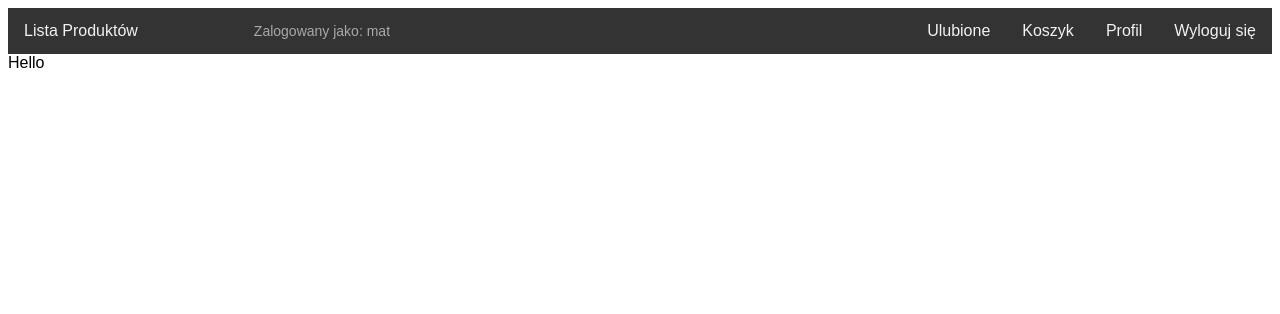
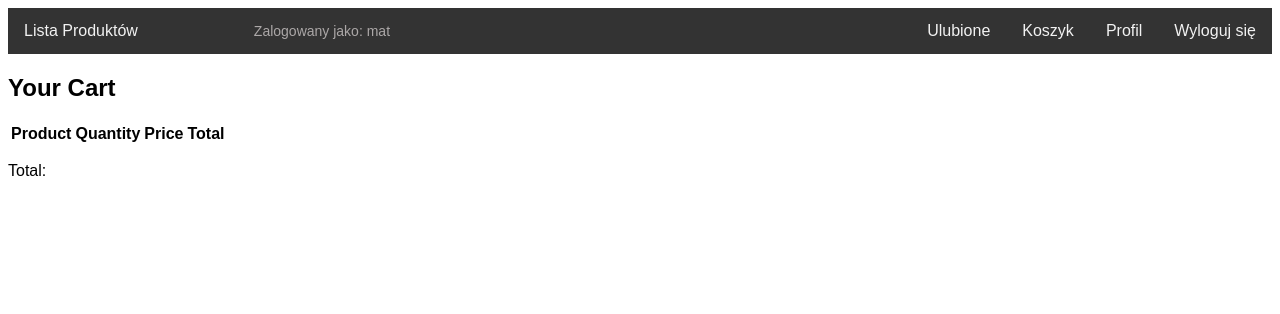
Before and after one commit to nizwant/ecommerce_shop_python, a Django app: page /orders/cart/ in a window 1280 px wide. Shown: the top 314 px of the page. Run offline with Django 4.2, Linux system fonts and the light colour scheme; a user stored in the database is signed in; data comes from the database, SQL or seed files in the repository; both versions use the stored data as it was after the commit; lists and menus that the app fills with data are empty.

Commit message:
Add cart functionality and update cart view

```diff
--- a/cart_and_orders/models.py
+++ b/cart_and_orders/models.py
@@ -10,3 +10,6 @@
 
     def __str__(self):
         return f"{self.quantity} of {self.product.name}"
+
+    def total(self):
+        return self.product.price * self.quantity
--- a/cart_and_orders/urls.py
+++ b/cart_and_orders/urls.py
@@ -4,4 +4,5 @@
 
 urlpatterns = [
     path("cart/", views.cart, name="cart"),
+    path("add_to_cart/<int:product_id>/", views.add_to_cart, name="add_to_cart"),
 ]
--- a/cart_and_orders/views.py
+++ b/cart_and_orders/views.py
@@ -1,6 +1,22 @@
-from django.shortcuts import render
+from django.shortcuts import render, redirect
+from .models import CartItem
+from product_page.models import Product
 
 
 # Create your views here.
 def cart(request):
-    return render(request, "cart_and_orders/cart.html")
+    cart_items = CartItem.objects.filter(user=request.user)
+    return render(request, "cart_and_orders/cart.html", {"cart_items": cart_items})
+
+
+def add_to_cart(request, product_id):
+    product = Product.objects.get(id=product_id)
+    cart_item, created = CartItem.objects.get_or_create(
+        user=request.user,
+        product=product,
+        defaults={"quantity": 1},
+    )
+    if not created:
+        cart_item.quantity += 1
+        cart_item.save()
+    return redirect("cart")
--- a/static/products/detail.css
+++ b/static/products/detail.css
@@ -19,6 +19,7 @@
  }
 
  .add-to-cart {
+     text-decoration: none;
      display: inline-block;
      padding: 10px 20px;
      font-size: 1.2em;
--- a/templates/cart_and_orders/cart.html
+++ b/templates/cart_and_orders/cart.html
@@ -1,5 +1,57 @@
 {% extends "base.html" %}
 
 {% block content %}
-Hello
+<h2>Your Cart</h2>
+<table>
+    <tr>
+        <th>Product</th>
+        <th>Quantity</th>
+        <th>Price</th>
+        <th>Total</th>
+        <th></th>
+    </tr>
+    {% for item in cart_items %}
+    <tr>
+        <td>{{ item.product.name }}</td>
+        <td>
+            <input type="number" min="1" value="{{ item.quantity }}" data-price="{{ item.product.price }}"
+                class="quantity">
+        </td>
+        <td>{{ item.product.price }}</td>
+        <td class="total">{{ item.total }}</td>
+        <td><button class="remove">Remove</button></td>
+    </tr>
+    {% endfor %}
+</table>
+<p>Total: <span id="grandTotal"></span></p>
 {% endblock %}
+
+{% block extra_js %}
+<script>
+    function updateTotal() {
+        var grandTotal = 0;
+        document.querySelectorAll('.total').forEach(function (total) {
+            grandTotal += parseFloat(total.textContent);
+        });
+        document.getElementById('grandTotal').textContent = grandTotal.toFixed(2);
+    }
+
+    document.querySelectorAll('.quantity').forEach(function (quantity) {
+        quantity.addEventListener('change', function () {
+            var price = parseFloat(this.dataset.price);
+            var total = this.value * price;
+            this.parentElement.nextElementSibling.nextElementSibling.textContent = total.toFixed(2);
+            updateTotal();
+        });
+    });
+
+    document.querySelectorAll('.remove').forEach(function (remove) {
+        remove.addEventListener('click', function () {
+            this.parentElement.parentElement.remove();
+            updateTotal();
+        });
+    });
+
+    updateTotal();
+</script>
+{% endblock %}
--- a/templates/products/detail.html
+++ b/templates/products/detail.html
@@ -18,7 +18,7 @@
         </div>
         <p class="product-price">{{ product.price }} zł</p>
         <div>
-            <button class="add-to-cart">Dodaj do koszyka</button>
+            <a class="add-to-cart" href="{% url 'add_to_cart' product.id %}">Dodaj do koszyka</a>
         </div>
 
         <a href="{% url 'add_to_favorites' product.id %}" class="favorite">Dodaj do ulubionych</a>
```
Also changed, not shown: product_page/views.py (+4 -5 lines), cart_and_orders/migrations/0001_initial.py (added), db.sqlite3.
